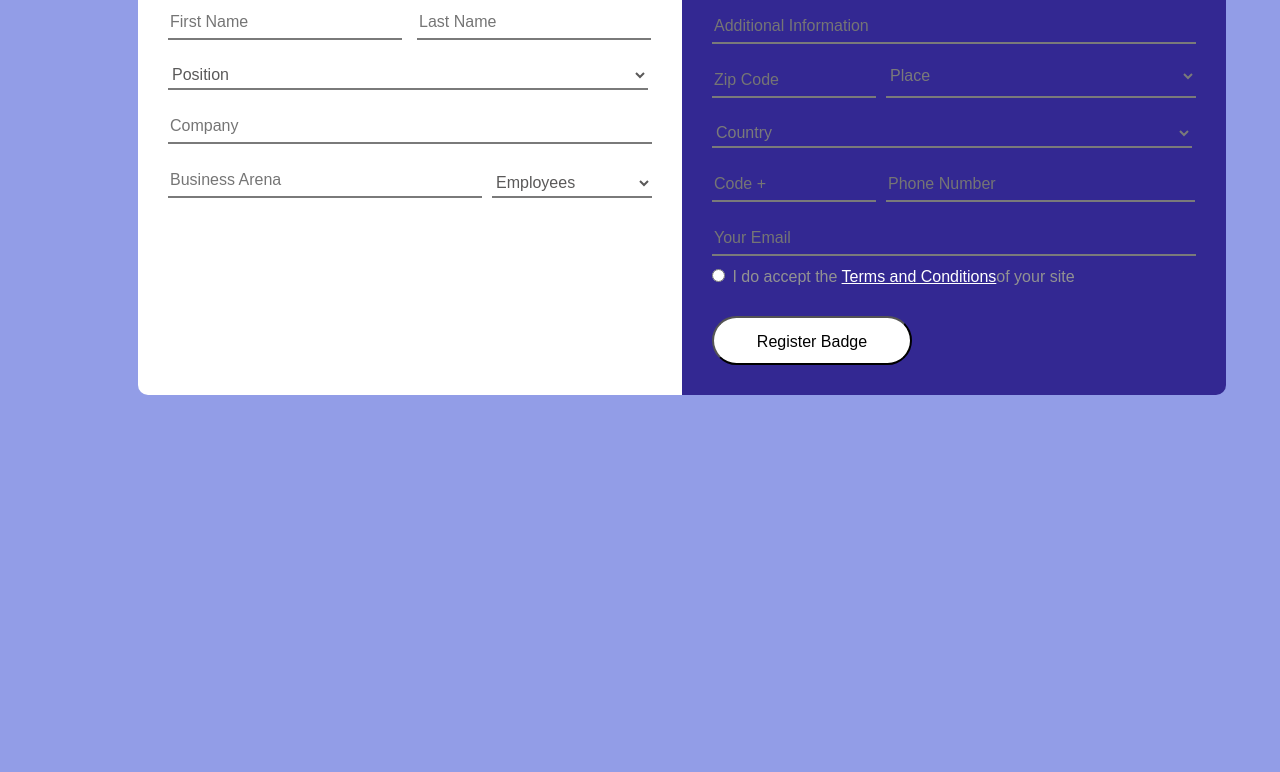
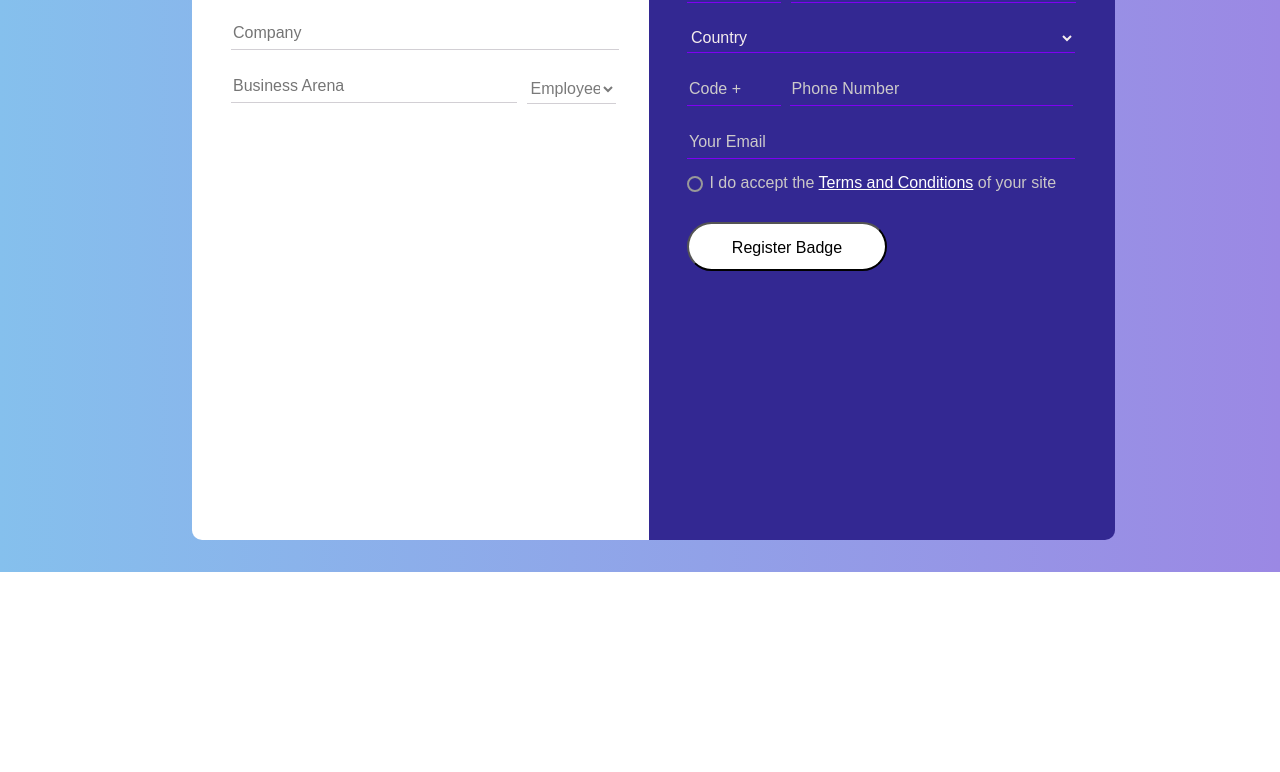
Before and after one commit to Romiale/projet-KDA4, a plain HTML site: page index.html in a window 1280 px wide. Shown: the part 228-1000 px from the top of the page. After the commit the page ends 800 px from the top, so only its background shows below. Drawn offline with Linux system fonts and the light colour scheme.

Commit message:
modification couleurs

```diff
--- a/index.html
+++ b/index.html
@@ -8,6 +8,7 @@
     <link rel="stylesheet" href="style.css">
 </head>
 <body>
+     <main>
     <form action="">
         <div class="flex form">
         <div class="div-form1">
@@ -46,11 +47,11 @@
 
         <div class="div-form2">
             <span class="span2">Contact Details</span>
-            <input class="rm-border" id="street" type="text" class="rm-border" placeholder="Street + Nr">
+            <input class="rm-border white" id="street" type="text" placeholder="Street + Nr">
             <input id="add_information" type="text" class="rm-border" placeholder="Additional Information">
 
             <div class="flex">
-                <input class=" separed1 rm-border" id="zip_code" type="number" placeholder="Zip Code">
+                <input class="white separed1 rm-border" id="zip_code" type="number" placeholder="Zip Code">
                 <select class="separed2 rm-boreder" name="place" id="place" placeholder="place">
                   <option value="option1">Place</option>
                   <option value="option2">option 2</option>
@@ -66,17 +67,18 @@
             </select>
 
             <div class="flex">
-                <input id="code_c" class="separed1  rm-border" type="number" placeholder="Code +">
-                <input id="Phone_num" class="separed2 rm-border" type="number" placeholder="Phone Number">
+                <input id="code_c" class="white separed1  rm-border" type="number" placeholder="Code +">
+                <input id="Phone_num" class="white rm-border" type="number" placeholder="Phone Number">
             </div>
-            <input class="rm-border" type="email" name="email" id="email" placeholder="Your Email">
+            <input class="white rm-border" type="email" name="email" id="email" placeholder="Your Email">
 
-            <input class="rad" type="radio" name="condition" id="condition"> <span id="comment">I do accept the <a href="codition.html">Terms and Conditions</a>of your site</span>
+            <input class="rad" type="radio" name="condition" id="condition"> <span id="comment">I do accept the <a href="codition.html">Terms and Conditions</a> of your site</span>
             <button class="Rbutton" type="submit">Register Badge</button>
             </div>
         </div>
 
 
     </form>
+    </main>
 </body>
 </html>
--- a/style.css
+++ b/style.css
@@ -1,16 +1,17 @@
 body{
 
-    background: #929de7;
+    background:linear-gradient(to right, #85c0ed,#9b88e4);
 }
+
 form{
 
-    width: 900px;
-    height: 800px;
-    margin: 100px 130px;
+    width:70vw;
+    height: 85vh;
+    margin: 0 auto;
     font-family: sans-serif;
     font-size: 1em;
+
 }
-
 
 .span1{
     padding-top: 100Px;
@@ -33,18 +34,24 @@ form{
     display: flex;
 }
 .div-form1{
+    width: 45vw;
+    height: 90vh;
+    padding-left: 9px;
     padding-top: 40px;
     background:white;
-    color: #a0a0a0;
     border-top-left-radius: 10px;
     border-bottom-left-radius:10px ;
-}
+  }
 .div-form2{
+    width: 45vw;
+    height: 90vh;
     padding-top: 40px;
+    padding-left: 8px;
+    padding-right: 10px;
     background:rgb(51, 40, 146);
-    color: #cdb9f4;
     border-top-right-radius: 10px;
     border-bottom-right-radius: 10px;
+
 }
 .Rbutton{
     height:20px;
@@ -60,36 +67,34 @@ form{
 
 .rm-border{
     height: 30px;
-    width: 480px;
-    border-top: solid 0px white;
+    width: 30vw;
     margin:10px 30px;
-    border-bottom:solid 2px rgb(122,122,122);
-
 
 }
 
 .separed{
-    margin:10px -15px 10px 30px;
+    margin:10px -22px 10px 30px;
     height: 30px;
-    width: 230px;
-    border-bottom:solid 2px rgb(122,122,122);
+    width: 14.5vw;
+
 
 }
 .div-form1 .separed1{
     margin-left: 60px;
     margin: 14px 0px 0px 60px;
 
+
 }
 .separed1{
-    width:160px;
+    width:7vw;
     margin:10px 10px 10px 30px;
-    border-bottom:solid 2px rgb(122, 122, 122);
+
 
 }
 .separed2{
-    width:310px;
+    width:22vw;
     margin-right: -50px;
-    border-bottom:solid 2px rgb(122,122,122);
+
 
 }
 input,select {
@@ -98,8 +103,8 @@ input,select {
     border-left: none;
     border-right: none;
     background: none;
+}
 
-}
 input,select:focus{
 
     outline: none;
@@ -109,11 +114,10 @@ a{
 }
 
 .div-form1 select {
-    color: rgb(90, 89, 89);
+    color: #7a7a7a;
     }
-.div-form2 select{
-    color:#7a7a7a;
-}
+
+
  .div-form2 .rad{
 
     margin-left: 30px;
@@ -122,12 +126,61 @@ a{
 }
 .div-form2 .flex select{
     margin-bottom:10px;
-    width: 310px;
+    width: 22.3vw;
+
+    border-bottom:solid 0.5px #7f00f2;
 }
-.div-form2 .flex input.separed2{
-    width: 305px;
-    margin-left: 0px;
+#Phone_num{
+    margin-right:-100px;
+    width:21.8vw;
+    margin-left: -1px;
+    border-bottom:solid 0.5px #7f00f2;
+}
+#country{
+    width: 30.3vw;
+    border-bottom:solid 0.5px #7f00f2;
 }
 #comment{
-    color: rgb(146,146,146);
+    color: #cac7c7;
 }
+
+.rad:checked{
+
+    color:white;
+    background: white;
+    padding: 1px 1px;
+    border: 1px solid  #ebeaf0;
+}
+.div-form2 select, .div-form2 input{
+    border-bottom:solid 0.5px #7f00f2;
+    text-decoration: unset;
+    color: #f5eded;
+}
+.div-form2 input::placeholder{
+    color: rgb(204, 202, 202);
+
+
+}
+.div-form1 select, .div-form1 input{
+    border-bottom:solid 0.5px #d2cfd4;
+}
+#condition{
+    -webkit-appearance: none;
+  -moz-appearance: none;
+  appearance: none;
+
+  border-radius: 50%;
+  width: 16px;
+  height: 16px;
+
+  border: 2px solid #999;
+  transition: 0.2s all linear;
+  margin-right: 2px;
+
+  position: relative;
+  top: 4px;
+}
+#condition:checked{
+    border: 6px solid rgb(223, 218, 218);
+    border: 2px solid #999;
+}
```
